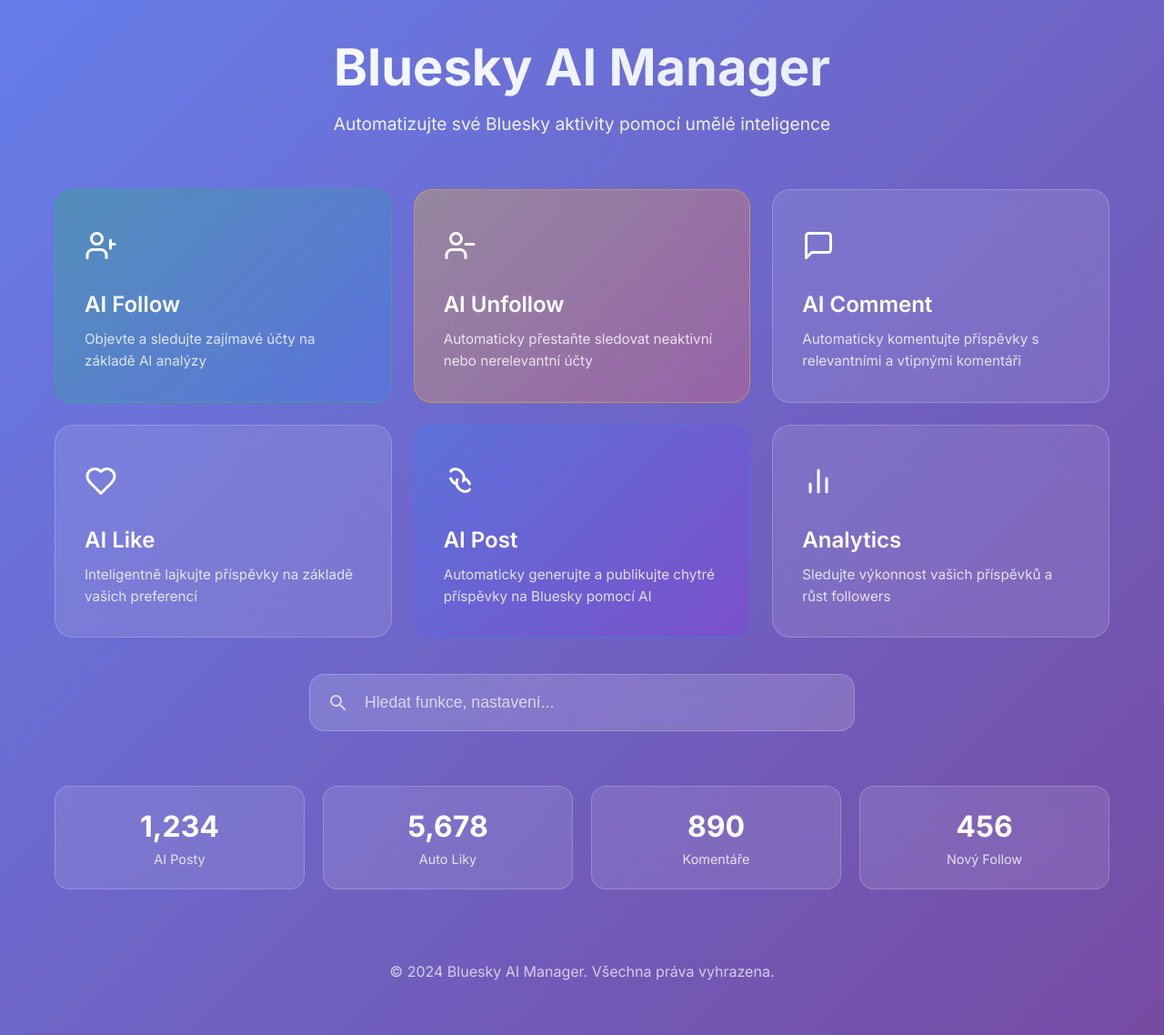
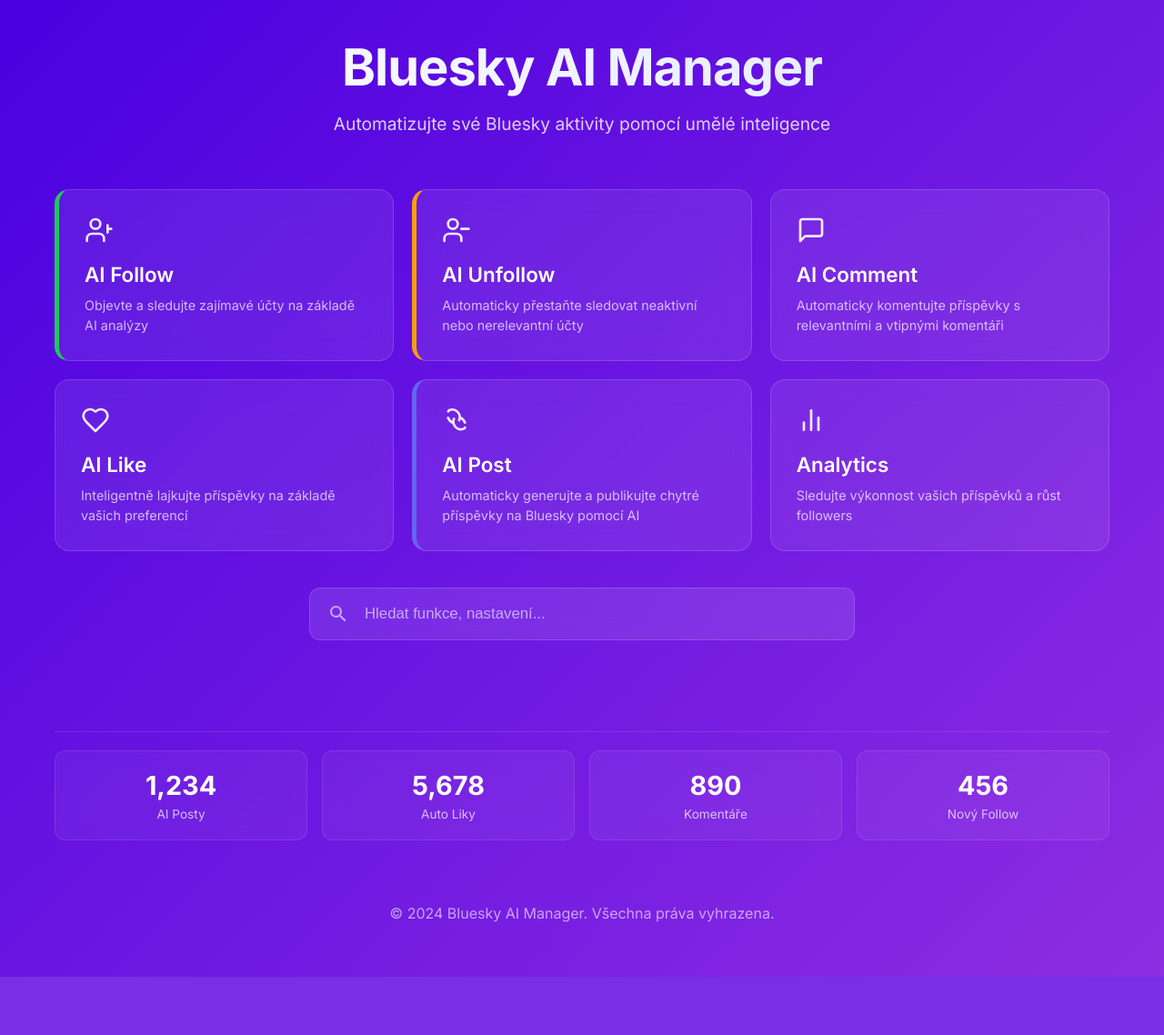
Before and after one commit to martinzeman333/BlueskyAI, a Flask app: page / in a window 1280 px wide. Shown: the whole page at 91% size. After the commit the page ends 1074 px from the top, so only its background shows below. Run offline with Flask 3, Linux system fonts and the light colour scheme.

Commit message:
Update style.css

```diff
--- a/static/style.css
+++ b/static/style.css
@@ -1,4 +1,4 @@
-/* Modern Web App Design */
+/* Moderní webový design */
 * {
     margin: 0;
     padding: 0;
@@ -6,22 +6,26 @@
 }
 
 body {
-    background: linear-gradient(135deg, #667eea 0%, #764ba2 100%);
+    /* Upravený gradient pro minimalistický vzhled */
+    background: linear-gradient(135deg, #4A00E0 0%, #8E2DE2 100%);
     font-family: 'Inter', -apple-system, BlinkMacSystemFont, sans-serif;
     min-height: 100vh;
     color: #ffffff;
     overflow-x: hidden;
 }
 
-/* Main Container */
+/* Hlavní kontejner */
 .container {
     max-width: 1200px;
     margin: 0 auto;
     padding: 40px 20px;
     min-height: 100vh;
+    display: flex; /* Použijeme flexbox pro centrování obsahu */
+    flex-direction: column;
+    justify-content: center; /* Vertikální centrování */
 }
 
-/* Header - Zde se styluje nadpis "Bluesky AI Manager" */
+/* Hlavička */
 .header {
     text-align: center;
     margin-bottom: 60px;
@@ -35,16 +39,17 @@ body {
     -webkit-background-clip: text;
     -webkit-text-fill-color: transparent;
     background-clip: text;
+    letter-spacing: -1px; /* Pro více elegantní vzhled */
 }
 
 .header p {
     font-size: 1.2rem;
-    opacity: 0.9;
+    opacity: 0.8; /* Mírně snížená průhlednost */
     max-width: 600px;
     margin: 0 auto;
 }
 
-/* Search Section - Styluje pole vyhledávání a jeho ikonu */
+/* Sekce vyhledávání */
 .search-section {
     margin-bottom: 60px;
     display: flex;
@@ -59,26 +64,26 @@ body {
 
 .search-input {
     width: 100%;
-    padding: 20px 24px 20px 60px;
-    font-size: 1.1rem;
+    padding: 18px 24px 18px 60px; /* Upravené polstrování */
+    font-size: 1.05rem;
     border: none;
-    border-radius: 16px;
-    background: rgba(255, 255, 255, 0.15);
-    backdrop-filter: blur(20px);
+    border-radius: 12px; /* Mírně menší zaoblení */
+    background: rgba(255, 255, 255, 0.1); /* Mírně průhlednější */
+    backdrop-filter: blur(15px); /* Menší blur */
     color: #ffffff;
     transition: all 0.3s ease;
-    border: 1px solid rgba(255, 255, 255, 0.2);
+    border: 1px solid rgba(255, 255, 255, 0.15); /* Jemnější ohraničení */
 }
 
 .search-input::placeholder {
-    color: rgba(255, 255, 255, 0.7);
+    color: rgba(255, 255, 255, 0.6); /* Jemnější placeholder text */
 }
 
 .search-input:focus {
     outline: none;
-    background: rgba(255, 255, 255, 0.2);
-    border-color: rgba(255, 255, 255, 0.4);
-    box-shadow: 0 8px 32px rgba(0, 0, 0, 0.1);
+    background: rgba(255, 255, 255, 0.15);
+    border-color: rgba(255, 255, 255, 0.3);
+    box-shadow: 0 6px 20px rgba(0, 0, 0, 0.1); /* Jemnější stín */
 }
 
 .search-icon {
@@ -88,135 +93,123 @@ body {
     transform: translateY(-50%);
     width: 24px;
     height: 24px;
-    fill: rgba(255, 255, 255, 0.7);
+    fill: rgba(255, 255, 255, 0.6); /* Jemnější barva ikony */
 }
 
-/* Cards Grid - Rozložení pro tlačítka AI funkcí */
+/* Mřížka karet */
 .cards-grid {
     display: grid;
-    grid-template-columns: repeat(auto-fit, minmax(300px, 1fr));
-    gap: 24px;
+    grid-template-columns: repeat(auto-fit, minmax(280px, 1fr)); /* Mírně upravená velikost karet */
+    gap: 20px; /* Menší mezery */
     margin-bottom: 40px;
 }
 
-/* Action Cards - Styl pro všechna AI tlačítka (AI Post, AI Like, AI Comment, AI Follow, AI Unfollow) */
+/* Akční karty */
 .action-card {
-    background: rgba(255, 255, 255, 0.1);
-    backdrop-filter: blur(20px);
-    border-radius: 20px;
-    padding: 32px;
-    border: 1px solid rgba(255, 255, 255, 0.2);
-    transition: all 0.3s ease;
+    background: rgba(255, 255, 255, 0.08); /* Jemnější pozadí */
+    backdrop-filter: blur(15px); /* Menší blur */
+    border-radius: 16px; /* Mírně menší zaoblení */
+    padding: 28px; /* Upravené polstrování */
+    border: 1px solid rgba(255, 255, 255, 0.15); /* Jemnější ohraničení */
+    transition: all 0.2s ease-out; /* Rychlejší a jemnější animace */
     cursor: pointer;
     position: relative;
     overflow: hidden;
+    display: flex; /* Pro lepší uspořádání obsahu karty */
+    flex-direction: column;
+    align-items: flex-start; /* Zarovnání ikon a textu vlevo */
 }
 
-.action-card::before {
-    content: '';
-    position: absolute;
-    top: -50%;
-    left: -50%;
-    width: 200%;
-    height: 200%;
-    background: linear-gradient(45deg, transparent, rgba(255, 255, 255, 0.05), transparent);
-    transform: rotate(45deg);
-    transition: all 0.6s ease;
-    opacity: 0;
+/* Odebrán pseudoelement ::before pro jednodušší hover efekt */
+.action-card:hover {
+    transform: translateY(-5px); /* Jemnější posun nahoru */
+    background: rgba(255, 255, 255, 0.12); /* Jemnější pozadí na hover */
+    border-color: rgba(255, 255, 255, 0.25);
+    box-shadow: 0 10px 25px rgba(0, 0, 0, 0.15); /* Jemnější stín */
 }
 
-.action-card:hover::before {
-    opacity: 1;
-    transform: rotate(45deg) translate(50%, 50%);
-}
-
-.action-card:hover {
-    transform: translateY(-8px);
-    background: rgba(255, 255, 255, 0.15);
-    border-color: rgba(255, 255, 255, 0.3);
-    box-shadow: 0 20px 40px rgba(0, 0, 0, 0.2);
-}
-
-.card-icon {
-    font-size: 3rem;
-    margin-bottom: 20px;
-    display: block;
+.card-icon svg { /* Stylování SVG ikony uvnitř .card-icon */
+    width: 32px; /* Velikost ikon */
+    height: 32px;
+    color: #ffffff; /* Barva ikon */
+    margin-bottom: 15px; /* Mezera pod ikonou */
+    opacity: 0.9;
 }
 
 .card-title {
-    font-size: 1.5rem;
+    font-size: 1.4rem; /* Mírně menší nadpis karty */
     font-weight: 600;
-    margin-bottom: 12px;
+    margin-bottom: 10px;
     color: #ffffff;
 }
 
 .card-description {
-    color: rgba(255, 255, 255, 0.8);
-    line-height: 1.6;
-    font-size: 0.95rem;
+    color: rgba(255, 255, 255, 0.7); /* Jemnější barva popisu */
+    line-height: 1.5;
+    font-size: 0.9rem; /* Mírně menší písmo popisu */
 }
 
-/* Special card colors */
+/* Speciální barvy karet (nyní jako akcenty na okraji pro minimalističtější vzhled) */
 .action-card.primary {
-    background: linear-gradient(135deg, rgba(59, 130, 246, 0.3), rgba(147, 51, 234, 0.3));
-    border-color: rgba(59, 130, 246, 0.4);
+    border-left: 5px solid #6366F1; /* Modrý akcent */
 }
 
 .action-card.success {
-    background: linear-gradient(135deg, rgba(34, 197, 94, 0.3), rgba(59, 130, 246, 0.3));
-    border-color: rgba(34, 197, 94, 0.4);
+    border-left: 5px solid #22C55E; /* Zelený akcent */
 }
 
 .action-card.warning {
-    background: linear-gradient(135deg, rgba(251, 191, 36, 0.3), rgba(245, 101, 101, 0.3));
-    border-color: rgba(251, 191, 36, 0.4);
+    border-left: 5px solid #F59E0B; /* Žlutý akcent */
 }
 
-/* Stats Section */
+
+/* Sekce statistik */
 .stats-section {
     display: grid;
-    grid-template-columns: repeat(auto-fit, minmax(200px, 1fr));
-    gap: 20px;
+    grid-template-columns: repeat(auto-fit, minmax(180px, 1fr)); /* Mírně upravená velikost */
+    gap: 16px; /* Menší mezery */
     margin-top: 40px;
+    padding-top: 20px;
+    border-top: 1px solid rgba(255, 255, 255, 0.1); /* Jemný oddělovač */
 }
 
 .stat-card {
-    background: rgba(255, 255, 255, 0.1);
-    backdrop-filter: blur(20px);
-    border-radius: 16px;
-    padding: 24px;
+    background: rgba(255, 255, 255, 0.05); /* Ještě jemnější pozadí */
+    backdrop-filter: blur(10px);
+    border-radius: 12px;
+    padding: 20px; /* Menší polstrování */
     text-align: center;
-    border: 1px solid rgba(255, 255, 255, 0.2);
+    border: 1px solid rgba(255, 255, 255, 0.1); /* Jemnější ohraničení */
 }
 
 .stat-number {
-    font-size: 2rem;
+    font-size: 1.8rem; /* Menší velikost čísla */
     font-weight: 700;
-    margin-bottom: 8px;
+    margin-bottom: 6px;
     color: #ffffff;
 }
 
 .stat-label {
-    color: rgba(255, 255, 255, 0.8);
-    font-size: 0.9rem;
+    color: rgba(255, 255, 255, 0.7);
+    font-size: 0.85rem; /* Menší písmo */
 }
 
-/* Footer */
+/* Patička */
 .footer {
     text-align: center;
-    margin-top: 60px;
+    margin-top: 50px; /* Mírně menší mezera */
     padding: 20px;
-    color: rgba(255, 255, 255, 0.7);
+    color: rgba(255, 255, 255, 0.6); /* Jemnější barva */
 }
 
-/* Responsive Design */
+/* Responzivní design */
 @media (max-width: 768px) {
     .container {
         padding: 20px 16px;
     }
 
     .header h1 {
-        font-size: 2.5rem;
+        font-size: 2.2rem;
     }
 
     .cards-grid {
@@ -231,9 +224,12 @@ body {
     .search-input {
         padding: 16px 20px 16px 50px;
     }
+    .stats-section {
+        grid-template-columns: repeat(auto-fit, minmax(140px, 1fr));
+    }
 }
 
-/* Loading Animation */
+/* Animace načítání */
 @keyframes pulse {
     0%, 100% { opacity: 1; }
     50% { opacity: 0.7; }
```
